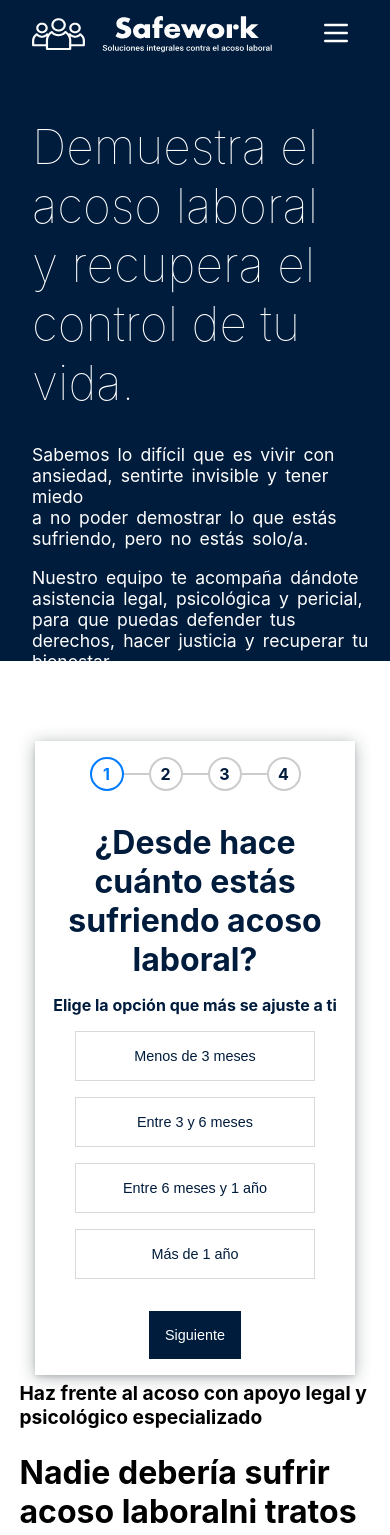
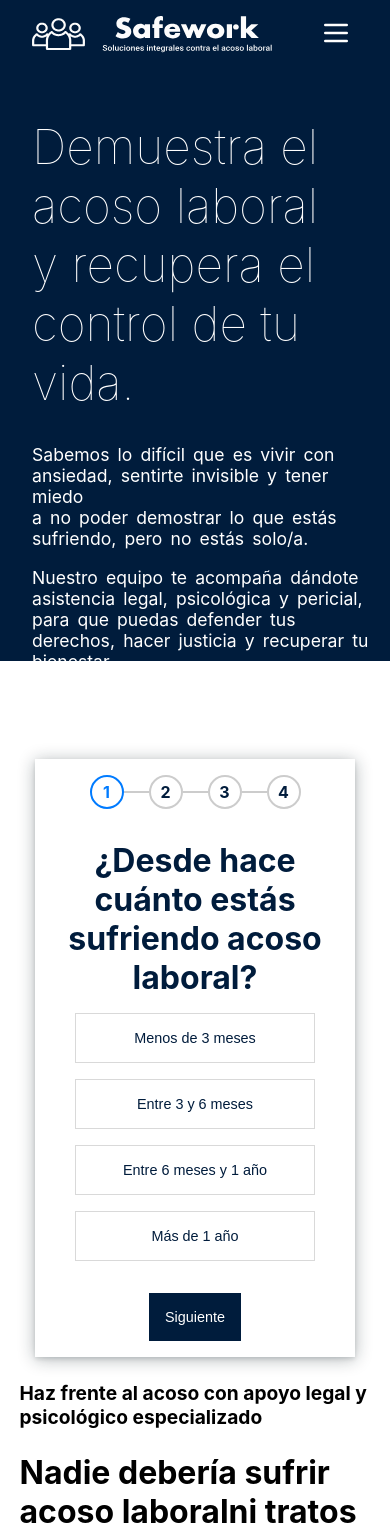
Before and after one commit to IvanOnGit/safe-work, a React (Vite) app: page / in a window 390 px wide. Shown: the top 1535 px of the page. Built offline with nearby package versions, Linux system fonts and the light colour scheme.

Commit message:
how can we help you h2 removed on mobile

```diff
--- a/src/components/HowCanWeHelpYou/styles.ts
+++ b/src/components/HowCanWeHelpYou/styles.ts
@@ -67,6 +67,12 @@
       padding: 0;
       font-size: 1rem;
       font-weight: bold;
+  }
+
+  @media (max-width: 768px) {
+      h2 {
+        display: none;
+      }
   }
 `;
 
```
